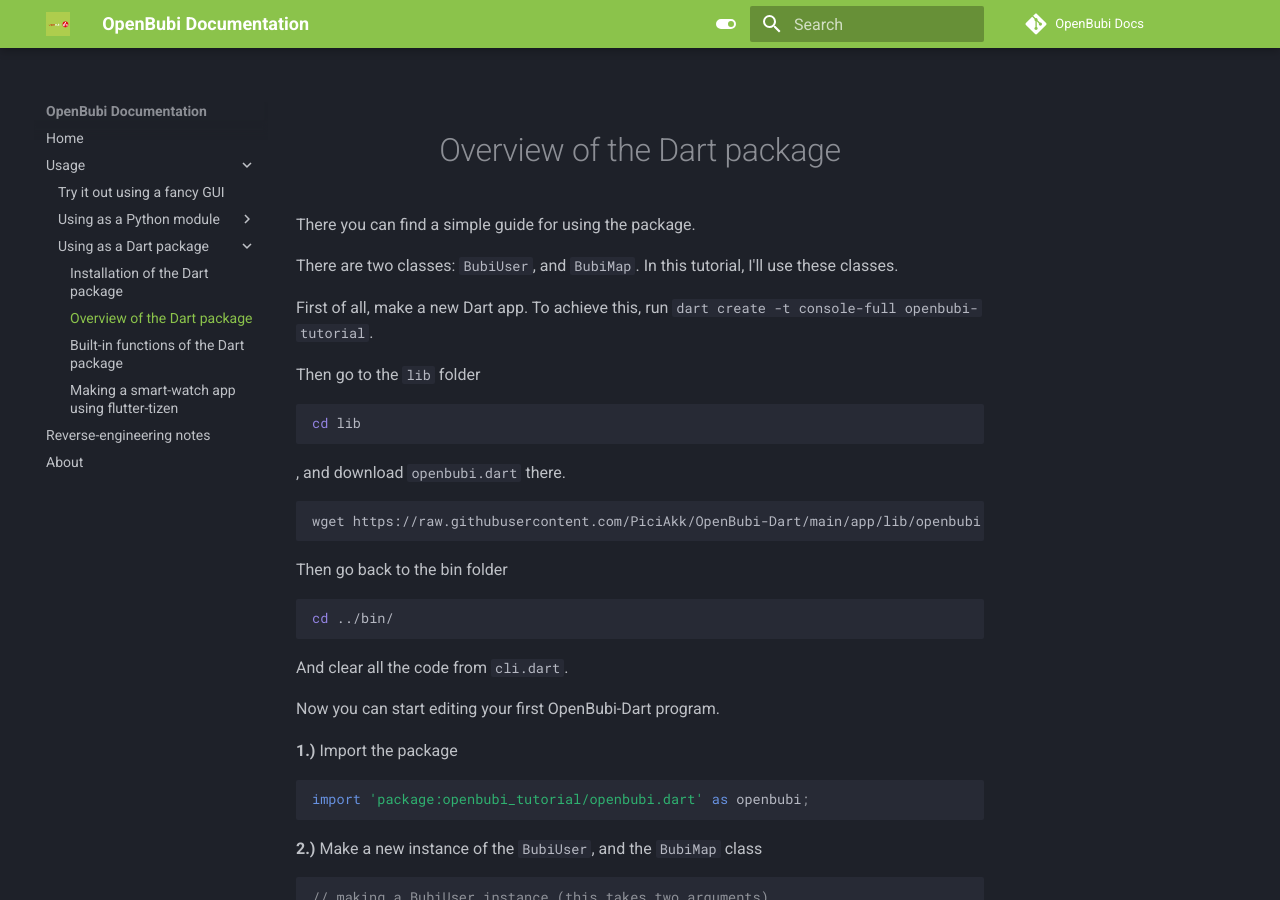
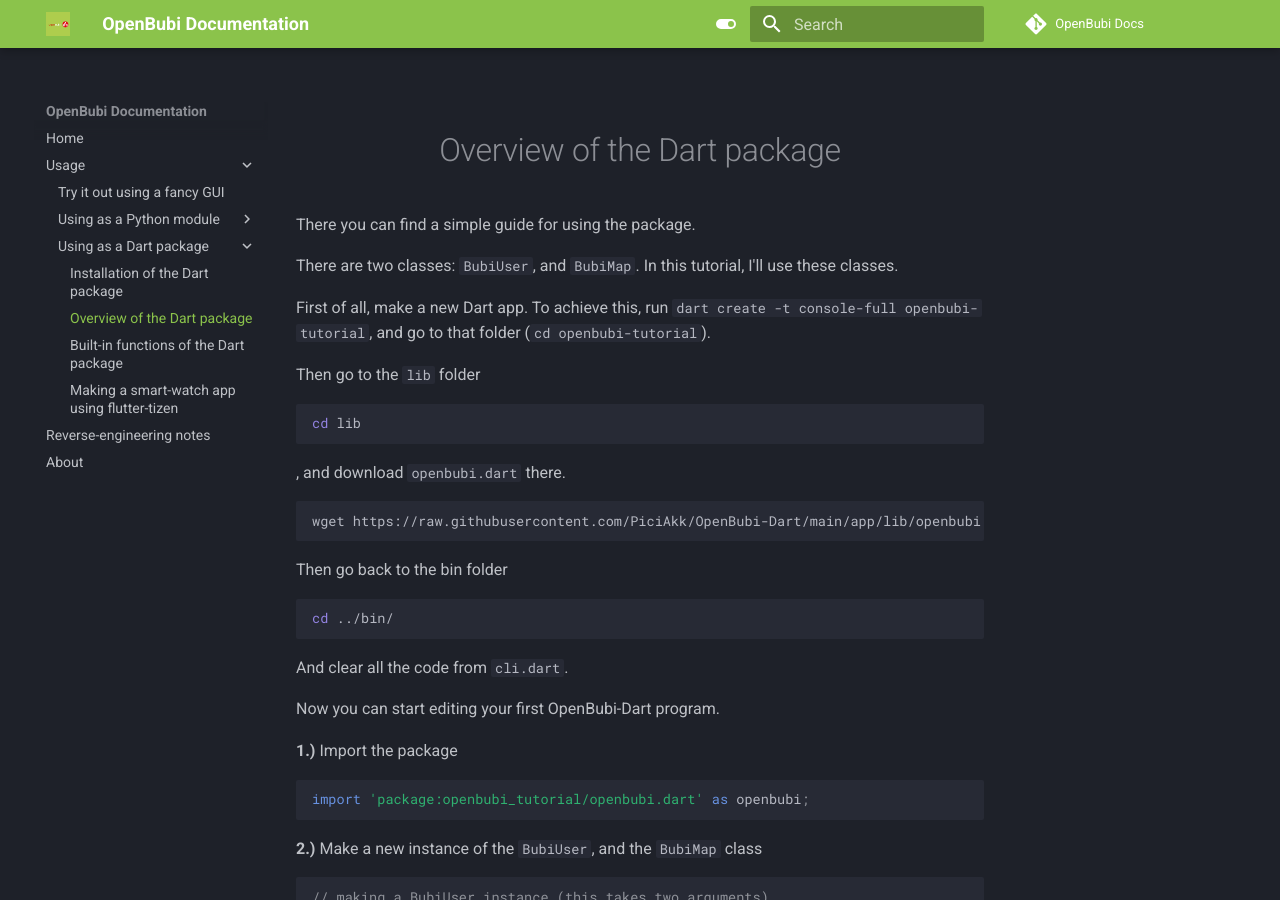
Before and after one commit to PiciAkk/OpenBubi-Docs, an MkDocs documentation site: the page built from docs/usage/dartpackage/overview.md, in a window 1280 px wide and 900 px high. Built offline with MkDocs 1.6.1 and Material for MkDocs 9.7.7, drawn with Linux system fonts in a browser that asks for light colours; comment, search, counter and statistics services are not loaded.

Commit message:
Update overview.md

```diff
--- a/docs/usage/dartpackage/overview.md
+++ b/docs/usage/dartpackage/overview.md
@@ -4,7 +4,7 @@
 
 There are two classes: `BubiUser`, and `BubiMap`. In this tutorial, I'll use these classes.
 
-First of all, make a new Dart app. To achieve this, run `dart create -t console-full openbubi-tutorial`.
+First of all, make a new Dart app. To achieve this, run `dart create -t console-full openbubi-tutorial`, and go to that folder (`cd openbubi-tutorial`).
 
 Then go to the `lib` folder
 
```
